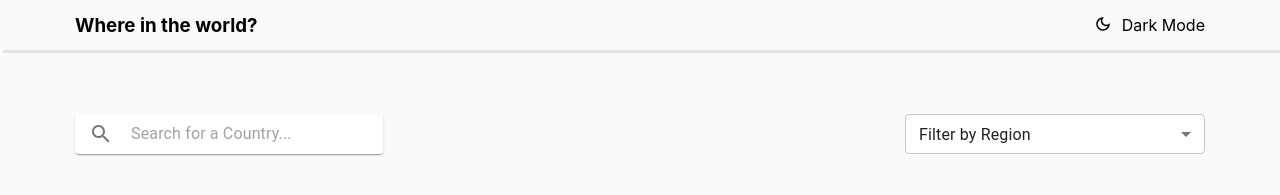
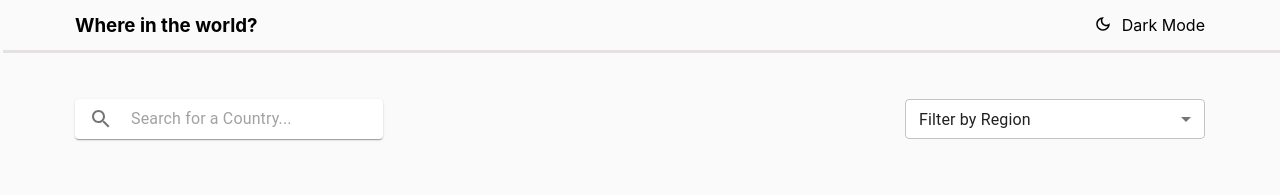
Before and after one commit to Amukayoung/countries, a React (Create React App) app: page / in a window 1280 px wide. Shown: the top 195 px of the page. Built offline with nearby package versions, Linux system fonts and the light colour scheme; grey boxes are pictures that could not be loaded.

Commit message:
Streamline select and search positioning

```diff
--- a/src/Style/style.css
+++ b/src/Style/style.css
@@ -26,7 +26,7 @@
     display: flex;
     flex-direction: row;
     justify-content: space-between;
-    margin-top: 15px;
+    /* margin-top: 15px; */
 }
 .countryCardContainer{
     display: flex;
```
